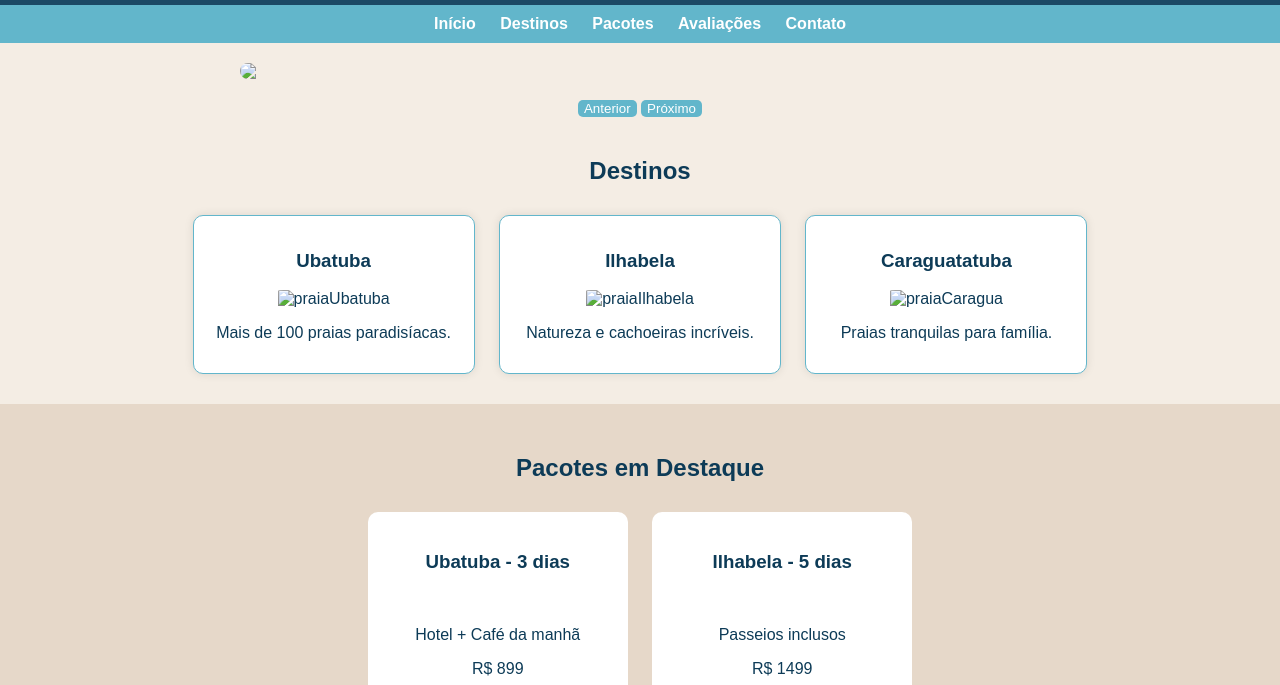
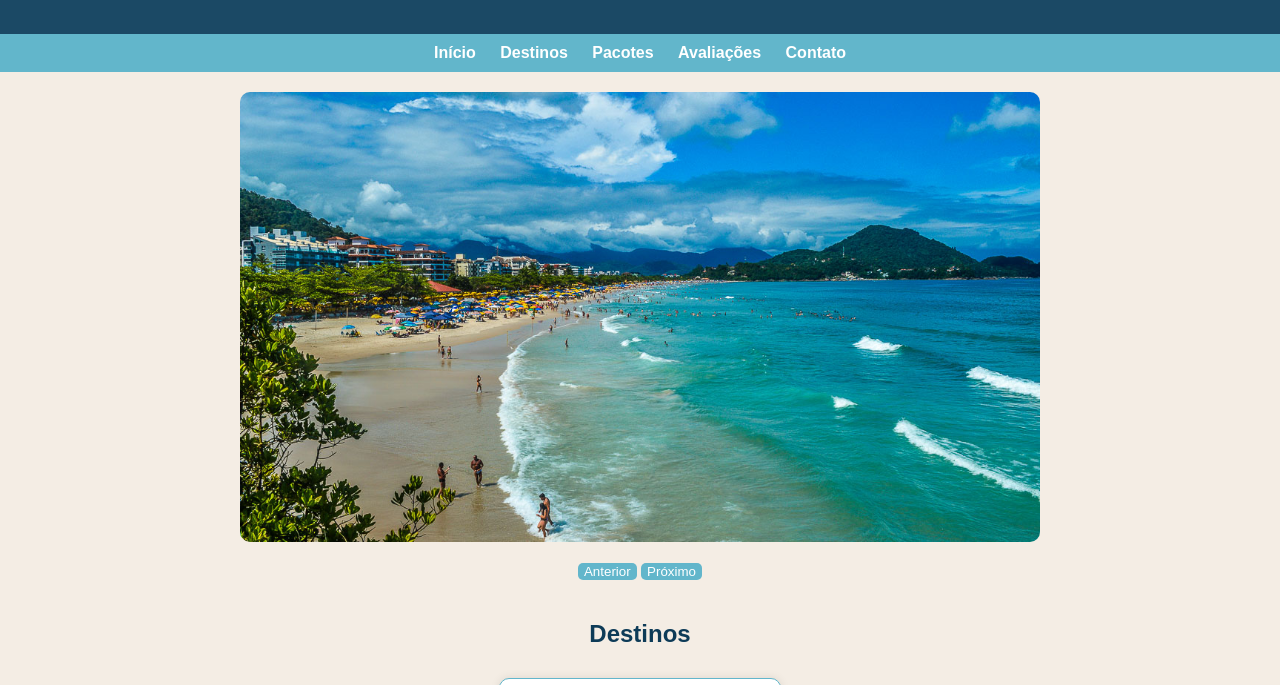
Before and after one commit to thaiirib04/Costa-Azul-Turismo, a plain HTML site: page index.html in a window 1280 px wide. Shown: the part 187-872 px from the top of the page. Drawn offline with Linux system fonts and the light colour scheme; the site is published under a folder, as on GitHub Pages, so addresses that start at the root find nothing.

Commit message:
ajuste imagens

```diff
--- a/index.html
+++ b/index.html
@@ -10,7 +10,7 @@
 <body>
 <header class="header-container">
   <div class="logo-area">
-    <img src="/img/logo.png" alt="Costa Azul Turismo">
+    <img src="img/logo.png" alt="Costa Azul Turismo">
     <h1>Costa Azul Turismo</h1>
   </div>
   <p>Descubra o melhor do litoral norte</p>
@@ -26,9 +26,9 @@
 </nav>
 
 <section class="carousel">
-  <img src="/img/caragua.jpg" class="active">
-  <img src="/img/ubatuba.jpg">
-  <img src="/img/ilhabela.jpg">
+  <img src="img/caragua.jpg" class="active">
+  <img src="img/ubatuba.jpg">
+  <img src="img/ilhabela.jpg">
 </section>
 
 <div class="buttons">
@@ -41,19 +41,19 @@
 
   <div class="card">
     <h3>Ubatuba</h3>
-    <img src="/img/ubatuba.jpg" alt="praiaUbatuba" class="imgCard">
+    <img src="img/ubatuba.jpg" alt="praiaUbatuba" class="imgCard">
     <p>Mais de 100 praias paradisíacas.</p>
   </div>
 
   <div class="card">
     <h3>Ilhabela</h3>
-    <img src="/img/ilhabela.jpg" alt="praiaIlhabela" class="imgCard">
+    <img src="img/ilhabela.jpg" alt="praiaIlhabela" class="imgCard">
     <p>Natureza e cachoeiras incríveis.</p>
   </div>
 
   <div class="card">
     <h3>Caraguatatuba</h3>
-    <img src="/img/caragua.jpg" alt="praiaCaragua" class="imgCard">
+    <img src="img/caragua.jpg" alt="praiaCaragua" class="imgCard">
     <p>Praias tranquilas para família.</p>
   </div>
 </section>
@@ -63,7 +63,7 @@
 
   <div class="pacote">
     <h3>Ubatuba - 3 dias</h3>
-    <img src="/img/hotelUba.jpg" alt="" class="imgPac">
+    <img src="img/hotelUba.jpg" alt="" class="imgPac">
     <p>Hotel + Café da manhã</p>
     <span>R$ 899</span>
     <button>Reservar</button>
@@ -71,7 +71,7 @@
 
   <div class="pacote">
     <h3>Ilhabela - 5 dias</h3>
-    <img src="/img/hotelIlha.jpg" alt="" class="imgPac">
+    <img src="img/hotelIlha.jpg" alt="" class="imgPac">
     <p>Passeios inclusos</p>
     <span>R$ 1499</span>
     <button>Reservar</button>
```
